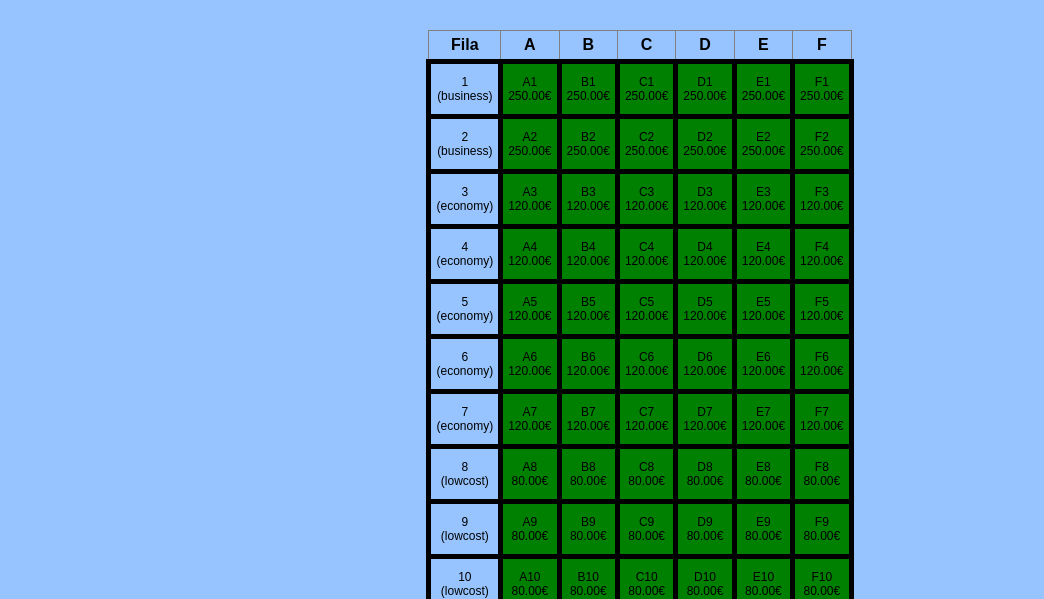
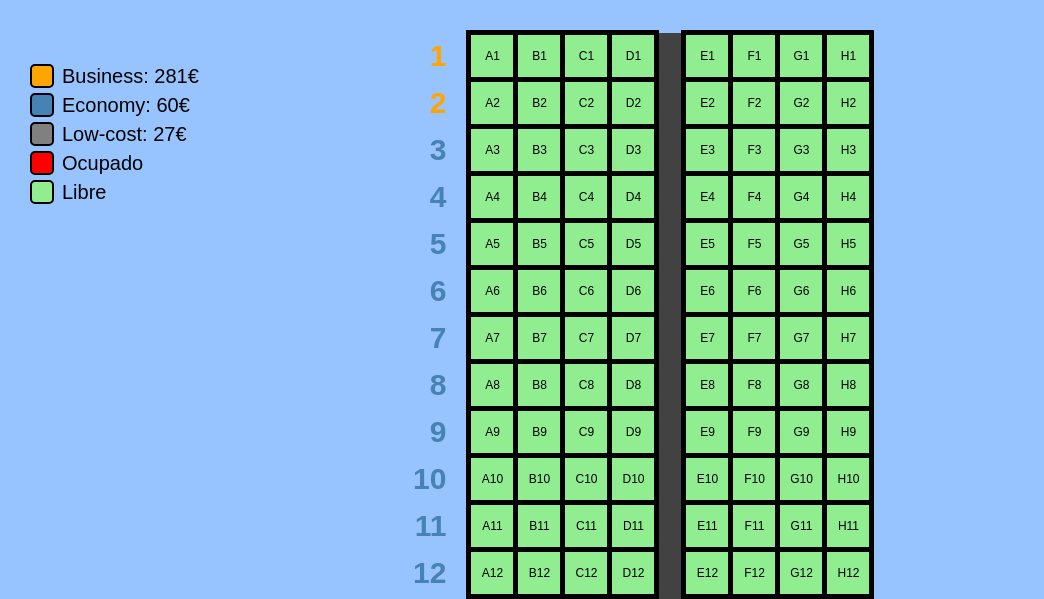
Before and after one commit to unai5665/ETIEL, a plain HTML site: page TAREA2/iberia.html in a window 1280 px wide. Shown: the part 201-800 px from the top of the page, without its empty margins (0-1044 px from the left). Drawn offline with Linux system fonts and the light colour scheme.

Commit message:
Actualizado

```diff
--- a/TAREA2/aviones.css
+++ b/TAREA2/aviones.css
@@ -72,7 +72,7 @@ table {
   padding: 10px;
   border-radius: 8px;
   font-family: Arial, sans-serif;
-  font-size: 25px;
+  font-size: 20px;
 }
 
 .legend-item {
--- a/TAREA2/avionesIberia.js
+++ b/TAREA2/avionesIberia.js
@@ -8,45 +8,47 @@ class Plane {
   }
 
   getCategory(row) {
-        if(row < 2) return 'business';
-        if(row >= this.rows - 3) return 'lowcost';
+    if (row < 2) return 'business';
+    if (row >= this.rows - 3) return 'lowcost';
     return 'economy';
-    }
-
-    seatPrice(row) {
-        const category = this.getCategory(row);
-        let multiplier = 1;
-        if(category==='business') multiplier = 2.5;
-        if(category==='economy') multiplier = 1.2;
-        if(category==='lowcost') multiplier = 0.8;
-        return +(this.basePrice * multiplier).toFixed(2);
   }
 
   showSeatsTable() {
   let html = `<h2>${this.name}</h2>`;
-        html += `<table border="1" cellpadding="5" cellspacing="0"><tr><th>Fila</th>`;
-        for(let c=0;c<this.cols;c++){
-            html += `<th>${String.fromCharCode(65+c)}</th>`;
+  html += `<table>`;
+
+  for (let r = 0; r < this.rows; r++) {
+    const category = this.getCategory(r); // business, economy, lowcost
+
+    // primera celda: número de la fila coloreado
+    html += `<tr><td class="row-number" style="color:${this.getCategoryColor(category)}">${r+1}</td>`;
+
+    for (let c = 0; c < this.cols; c++) {
+      if (c === 4) {
+        html += `<td class="aisle"></td>`; // pasillo
       }
-        html += `</tr>`;
-        for(let r=0;r<this.rows;r++){
-            html += `<tr><td>${r+1} (${this.getCategory(r)})</td>`;
-            for(let c=0;c<this.cols;c++){
-                const free = !this.seats[r][c];
-                const color = free ? 'green' : 'red';
-                const price = this.seatPrice(r).toFixed(2)+'€';
-                html += `<td style="background-color:${color}; text-align:center">
-                            ${String.fromCharCode(65+c)}${r+1}<br>${price}
+
+      // asientos verdes por defecto
+      html += `<td class="seat available">
+                 ${String.fromCharCode(65+c)}${r+1}
                </td>`;
     }
     html += `</tr>`;
   }
+
   html += `</table>`;
-        document.getElementById('seatsContainer').innerHTML = html;
+  document.getElementById("seatsContainer").innerHTML = html;
+}
+
+// función auxiliar para devolver color según categoría
+getCategoryColor(category) {
+  if (category === "business") return "orange";
+  if (category === "economy") return "steelblue";
+  if (category === "lowcost") return "gray";
+  return "black";
 }
 }
 
-// Crear el avión de esta aerolínea
-const binterPlane = new Plane("Iberia – Arrecife (ACE) → Madrid (MAD)", 10, 6, 100);
-
+// Ejemplo con avión 20 filas y 6 asientos por fila (3+3)
+const binterPlane = new Plane("Iberia – Arrecife (ACE) → Madrid (MAD)", 25, 8, 100);
 binterPlane.showSeatsTable();
--- a/TAREA2/iberia.html
+++ b/TAREA2/iberia.html
@@ -13,5 +13,14 @@
         <img src="aerolinia.png" alt="Logo aerolíneas">
     </a>
     <div id="seatsContainer"></div>
+
+     <div id="legend">
+  <div class="legend-item"><span class="color business"></span> Business: 281€ </div>
+  <div class="legend-item"><span class="color economy"></span> Economy: 60€</div>
+  <div class="legend-item"><span class="color lowcost"></span> Low-cost: 27€</div>
+  <div class="legend-item"><span class="color taken"></span> Ocupado</div>
+  <div class="legend-item"><span class="color available"></span> Libre</div>
+
+</div>
 </body>
 </html>
```
Also changed, not shown: TAREA2/avionesBinter.js (+64 -29 lines), TAREA2/avionesCanaryFly.js (+29 -27 lines), TAREA2/binter.html (+3 -3 lines), TAREA2/canaryfly.html (+9 -0 lines). Lines whose indentation alone changed are shown as unchanged.
